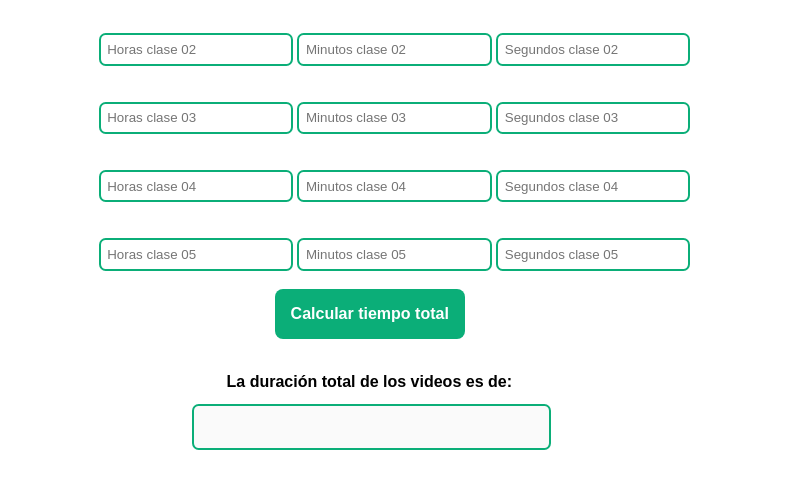
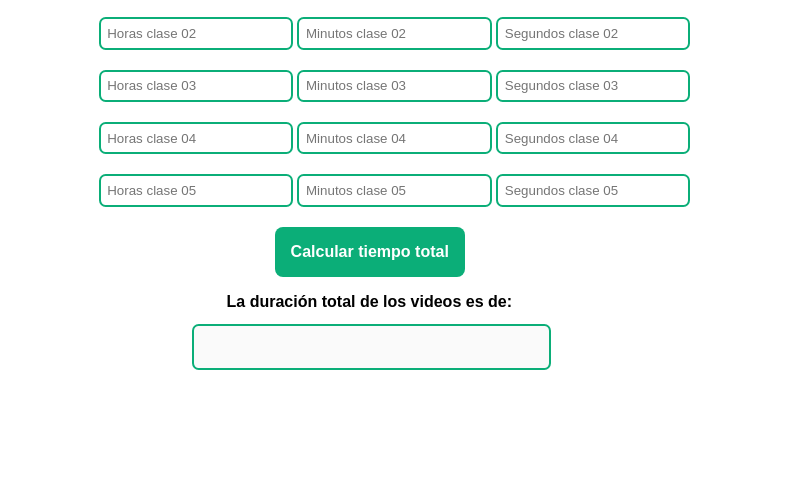
Before and after one commit to rocioizq/r-argentina-programa, a plain HTML site: page clase-5/Tarea-03/index.html in a window 1280 px wide. Shown: the part 200-688 px from the top of the page, without its empty margins (246-1035 px from the left). Drawn offline with Linux system fonts and the light colour scheme.

Commit message:
Update index.html

```diff
--- a/clase-5/Tarea-03/index.html
+++ b/clase-5/Tarea-03/index.html
@@ -12,52 +12,45 @@
 
     <div class="container">
         <form>
+            <div class="input-group">
                 <input type="number"  class="horas" placeholder="Horas clase 01" min="0">
                 <input type="number"  class="minutos" placeholder="Minutos clase 01" min="0">
                 <input type="number"  class="segundos" placeholder="Segundos clase 01" min="0">
+            </div>
 
-            <br>
-            <br>
-            <br>
-
+            <div class="input-group">
                 <input type="number"  class="horas" placeholder="Horas clase 02" min="0">
                 <input type="number"  class="minutos" placeholder="Minutos clase 02" min="0">
                 <input type="number"  class="segundos" placeholder="Segundos clase 02" min="0">
+            </div>
 
-            <br>
-            <br>
-            <br>
 
+            <div class="input-group">
                 <input type="number"  class="horas" placeholder="Horas clase 03" min="0">
                 <input type="number"  class="minutos" placeholder="Minutos clase 03" min="0">
                 <input type="number"  class="segundos" placeholder="Segundos clase 03" min="0">
+            </div>
 
-            <br>
-            <br>
-            <br>
-
+            <div class="input-group">
                 <input type="number" class="horas" placeholder="Horas clase 04" min="0">
                 <input type="number" class="minutos" placeholder="Minutos clase 04" min="0">
                 <input type="number" class="segundos" placeholder="Segundos clase 04" min="0">
+            </div>
 
-            <br>
-            <br>
-            <br>
-
+            <div class="input-group">
                 <input type="number"  class="horas" placeholder="Horas clase 05" min="0">
                 <input type="number"  class="minutos" placeholder="Minutos clase 05" min="0">
                 <input type="number"  class="segundos" placeholder="Segundos clase 05" min="0">
+            </div>
 
-            <br>
-            <br>
 
             <button type="button" id="btn-calcular" onclick="calcularTiempo()">Calcular tiempo total</button>
 
-            <br>
-            <br>
 
+            <div class="input-group">
                 <strong>La duración total de los videos es de:</strong>
                 <input type="text" disabled id="duracionTotal"/>
+            </div>
 
         </form>
     </div>
@@ -67,10 +60,3 @@
     <script src="tarea3.js"></script>
 </body>
 </html>
-
-
-
-
-    <script src="tarea3.js"></script>
-</body>
-</html>
```
Lines whose indentation alone changed are shown as unchanged.
